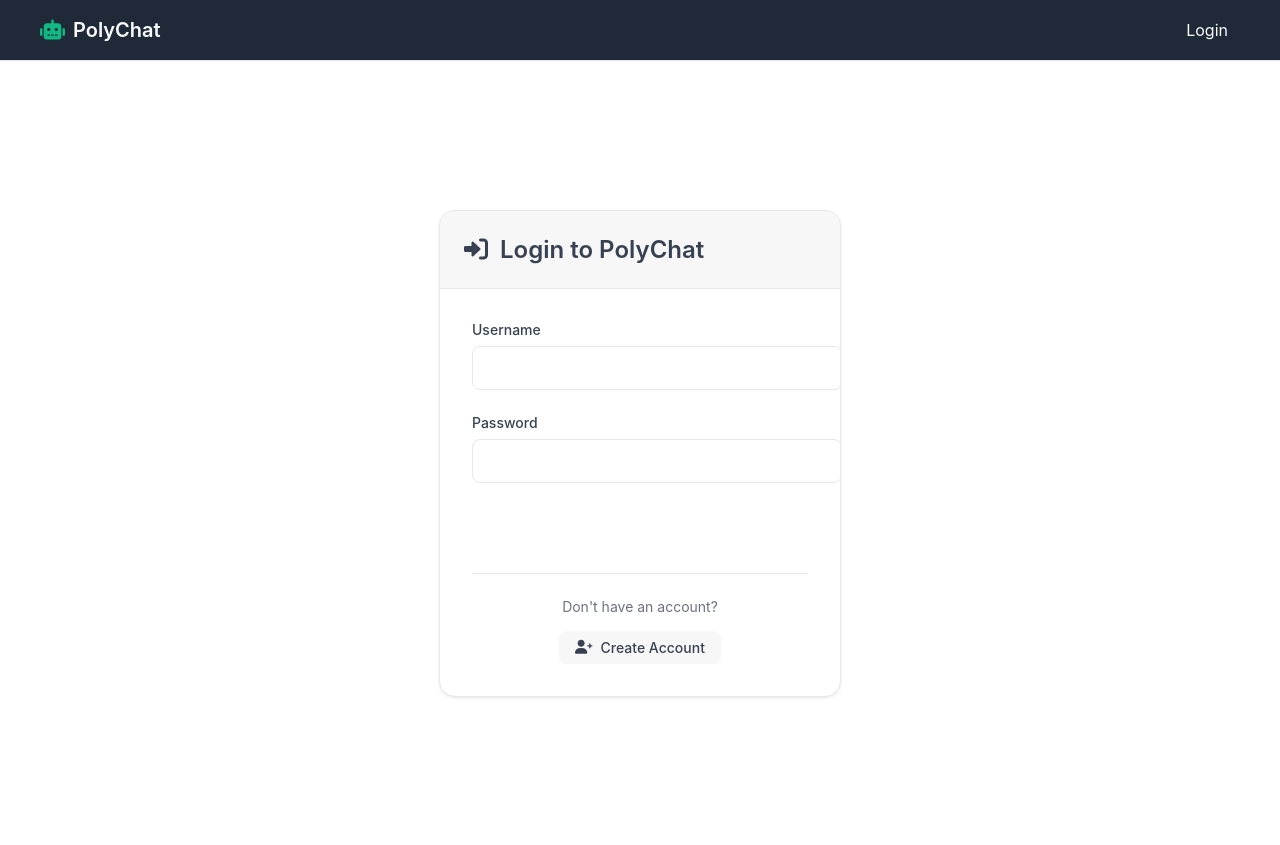
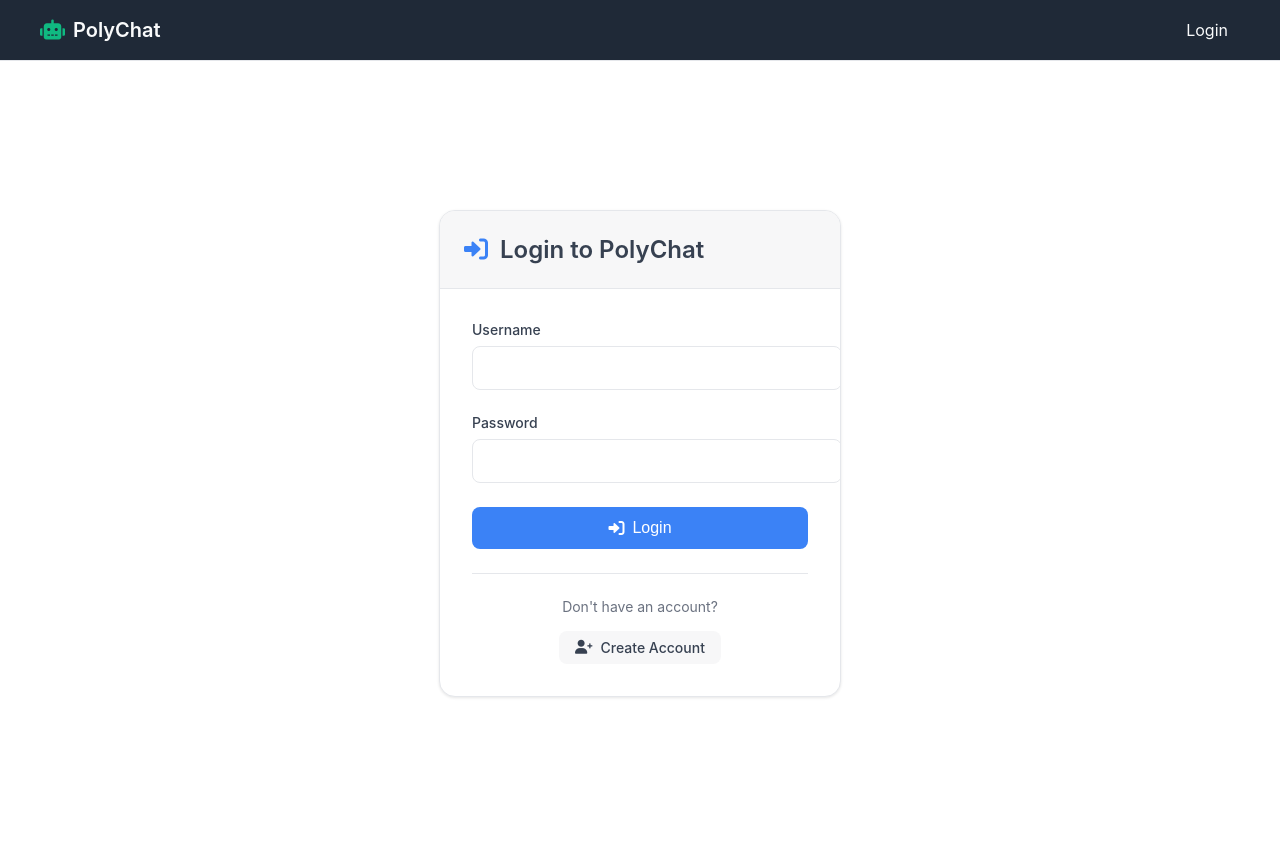
Before and after one commit to arsenomadridabin/PolyMDChat, a Django app: a page that uses poly_chat/templates/poly_chat/base.html in a window 1280 px wide. Run offline with Django 5.2, Linux system fonts and the light colour scheme.

Commit message:
Login button fix

```diff
--- a/poly_chat/templates/poly_chat/base.html
+++ b/poly_chat/templates/poly_chat/base.html
@@ -24,6 +24,10 @@
             --navbar-bg: #1f2937;
             --navbar-text: #f9fafb;
             --shadow: 0 1px 3px rgba(0, 0, 0, 0.1);
+            --accent-color: #3b82f6;
+            --accent-hover: #2563eb;
+            --input-bg: #ffffff;
+            --card-bg: #ffffff;
         }
 
         /* Dark Theme */
@@ -37,6 +41,10 @@
             --navbar-bg: #111827;
             --navbar-text: #f9fafb;
             --shadow: 0 1px 3px rgba(0, 0, 0, 0.3);
+            --accent-color: #3b82f6;
+            --accent-hover: #60a5fa;
+            --input-bg: #2d2d2d;
+            --card-bg: #2d2d2d;
         }
 
         body {
```
